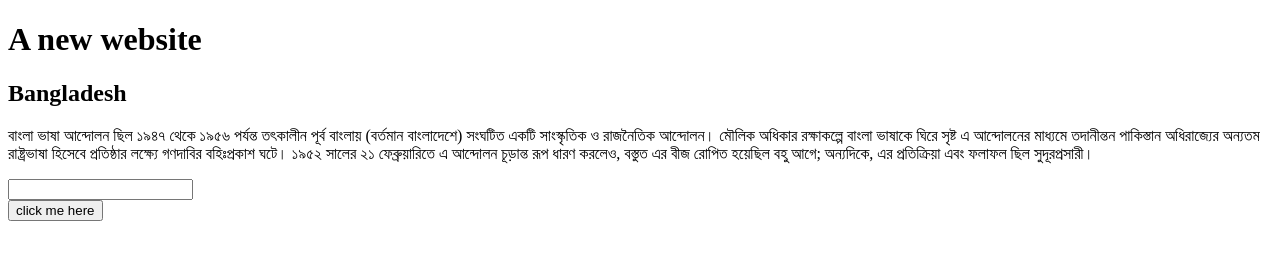
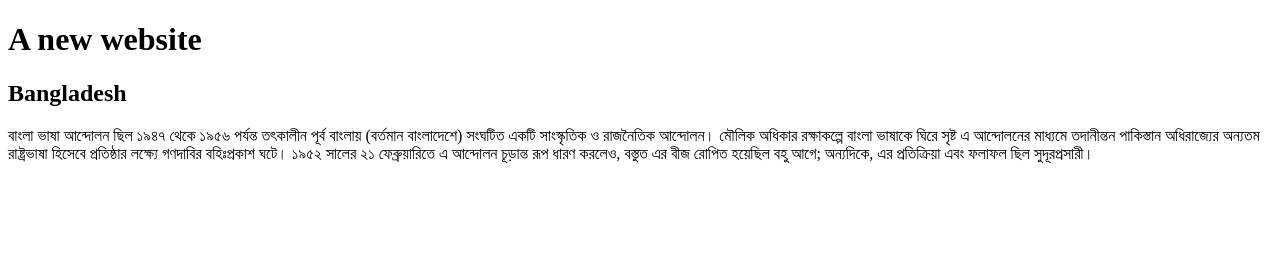
Before and after one commit to Nahid9733/third-program, a plain HTML site: page index.html in a window 1280 px wide. Drawn offline with Linux system fonts and the light colour scheme.

Commit message:
Revert "button restored"

```diff
--- a/index.html
+++ b/index.html
@@ -12,8 +12,5 @@
     <h2>Bangladesh</h2>
     <p>বাংলা ভাষা আন্দোলন ছিল ১৯৪৭ থেকে ১৯৫৬ পর্যন্ত তৎকালীন পূর্ব বাংলায় (বর্তমান বাংলাদেশে) সংঘটিত একটি সাংস্কৃতিক ও রাজনৈতিক আন্দোলন। মৌলিক অধিকার রক্ষাকল্পে বাংলা ভাষাকে ঘিরে সৃষ্ট এ আন্দোলনের মাধ্যমে তদানীন্তন পাকিস্তান অধিরাজ্যের অন্যতম রাষ্ট্রভাষা হিসেবে প্রতিষ্ঠার লক্ষ্যে গণদাবির বহিঃপ্রকাশ ঘটে। ১৯৫২ সালের ২১ ফেব্রুয়ারিতে এ আন্দোলন চূড়ান্ত রূপ ধারণ করলেও, বস্তুত এর বীজ রোপিত হয়েছিল বহু আগে; অন্যদিকে, এর প্রতিক্রিয়া এবং ফলাফল ছিল সুদূরপ্রসারী।</p>
 </div>
-<input type="text">
-<br>
-<button>click me here</button>
 </body>
 </html>
```
